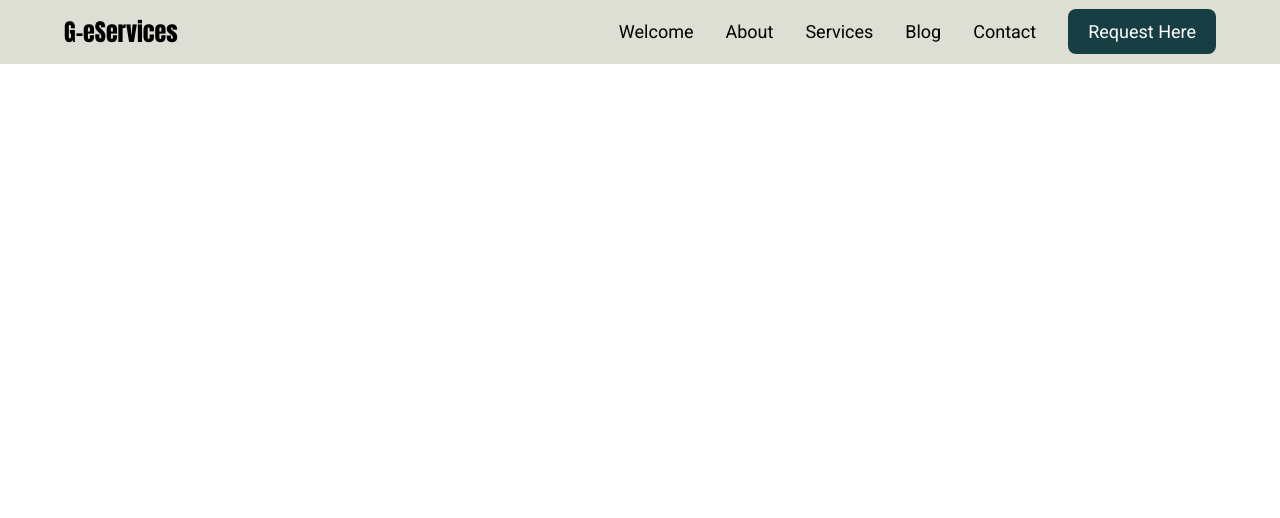
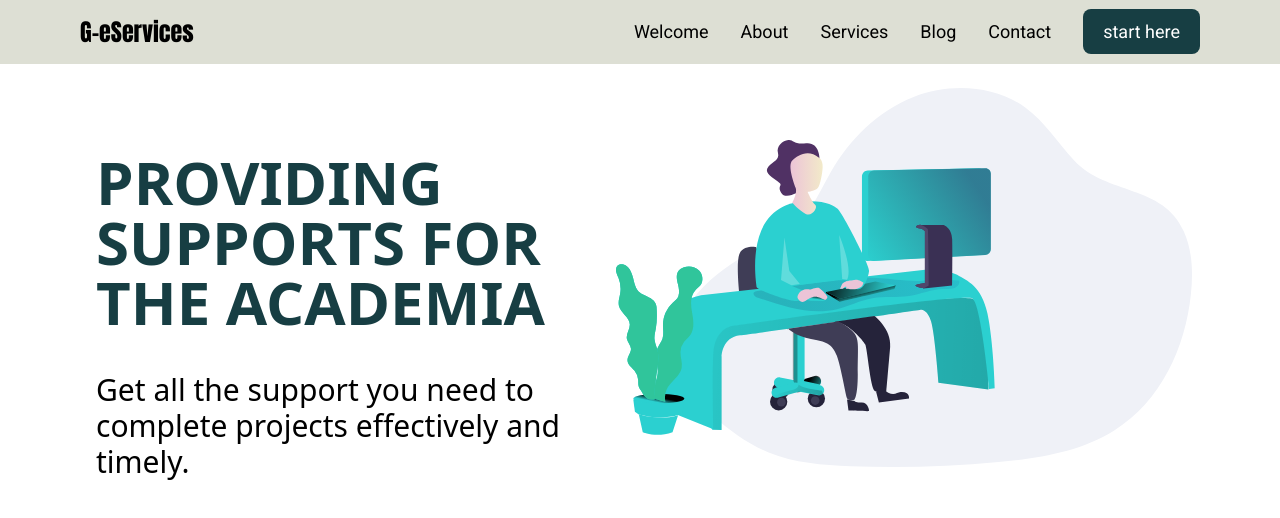
Before and after one commit to israel4u/edusupport, a website: page index.html in a window 1280 px wide. Drawn offline with Linux system fonts and the light colour scheme.

Commit message:
Completed the hero section.

```diff
--- a/index.html
+++ b/index.html
@@ -3,7 +3,7 @@
   <head>
     <meta charset="UTF-8" />
     <meta name="viewport" content="width=device-width, initial-scale=1.0" />
-    <title>Education Support | G-eServices Ltd.</title>
+    <title>Education Support System | G-eServices Ltd.</title>
     <link rel="preconnect" href="https://fonts.googleapis.com" />
     <link rel="preconnect" href="https://fonts.gstatic.com" crossorigin />
     <link
@@ -16,7 +16,7 @@
     <header id="header" class="relative bg-lightGray">
       <!-- Nav Container -->
       <nav
-        class="h-16 flex flex-col justify-center max-w-6xl mx-auto items-center space-y-10 md:flex-row md:justify-between md:space-y-0"
+        class="h-16 flex flex-col justify-center max-w-6xl mx-auto items-center space-y-10 md:flex-row md:justify-between md:space-y-0 md:px-4"
       >
         <!-- Logo -->
         <a href="#" class="font-anton text-deepBlue-900 text-2xl cursor-pointer"
@@ -30,47 +30,76 @@
           <div class="group">
             <a href="#">Welcome</a>
             <div
-              class="mx-2 group-hover:border-b group-hover:border-red-500"
+              class="mx-2 group-hover:border-b group-hover:border-deepBlue duration-200"
             ></div>
           </div>
 
           <div class="group">
             <a href="#">about</a>
             <div
-              class="mx-2 group-hover:border-b group-hover:border-red-500"
+              class="mx-2 group-hover:border-b group-hover:border-deepBlue duration-200"
             ></div>
           </div>
 
           <div class="group">
             <a href="#">Services</a>
             <div
-              class="mx-2 group-hover:border-b group-hover:border-red-500"
+              class="mx-2 group-hover:border-b group-hover:border-deepBlue duration-200"
             ></div>
           </div>
 
           <div class="group">
             <a href="#">Blog</a>
             <div
-              class="mx-2 group-hover:border-b group-hover:border-red-500"
+              class="mx-2 group-hover:border-b group-hover:border-deepBlue duration-200"
             ></div>
           </div>
 
           <div class="group">
             <a href="#">Contact</a>
             <div
-              class="mx-2 group-hover:border-b group-hover:border-red-500"
+              class="mx-2 group-hover:border-b group-hover:border-deepBlue duration-200"
             ></div>
           </div>
 
           <div class="btn">
             <a
-              class="px-5 py-3 bg-deepBlue text-white rounded-lg cursor-pointer"
+              class="px-5 py-3 bg-deepBlue text-white rounded-lg cursor-pointer lowercase hover:bg-yellow hover:text-deepBlue hover:duration-500 hover:border-deepBlue"
             >
-              Request here
+              start here
             </a>
           </div>
         </div>
       </nav>
     </header>
+
+    <!-- Hero Section -->
+    <section id="hero">
+      <div
+        class="container flex flex-col-reverse mx-auto p-6 space-y-10 md:flex-row md:space-y-0 md:space-x-10 max-w-6xl"
+      >
+        <!-- Hero text -->
+        <div class="flex flex-col space-y-4 px-2 lg:space-y-10 lg:w-1/2">
+          <h1
+            class="text-center uppercase text-4xl font-bold mt-10 md:text-5xl md:mt-14 md:text-left lg:text-6xl lg:mt-16 lg:text-left text-deepBlue"
+          >
+            Providing supports for the academia
+          </h1>
+          <p
+            class="text-center text-xl mx-auto md:text-2xl md:text-left lg:text-left lg:text-3xl lg:mx-0"
+          >
+            Get all the support you need to complete projects effectively and
+            timely.
+          </p>
+        </div>
+
+        <!-- Hero Image -->
+        <div
+          class="mt-10 space-y-4 mx-auto md:mt-14 lg:mt-16 lg:space-y-0 md:max-w-xl"
+        >
+          <img src="images/illustration-working.svg" alt="" />
+        </div>
+      </div>
+    </section>
   </body>
 </html>
--- a/tailwind.config.js
+++ b/tailwind.config.js
@@ -12,6 +12,9 @@ module.exports = {
       fontFamily: {
         roboto: ['Roboto', 'inter'],
         anton: ['Anton', 'sans-serif']
+      },
+      spaciing: {
+        180: '32rem',
       }
     },
   },
```
Also changed, not shown: css/style.css, images/bg-boost-desktop.svg (added), images/bg-boost-mobile.svg (added), images/bg-shorten-desktop.svg (added), images/bg-shorten-mobile.svg (added), images/favicon-32x32.png (added), images/icon-brand-recognition.svg (added), images/icon-detailed-records.svg (added), images/icon-facebook.svg (added), images/icon-fully-customizable.svg (added), images/icon-instagram.svg (added), images/icon-pinterest.svg (added), images/icon-twitter.svg (added), images/illustration-working.svg (added), 2 more files.
